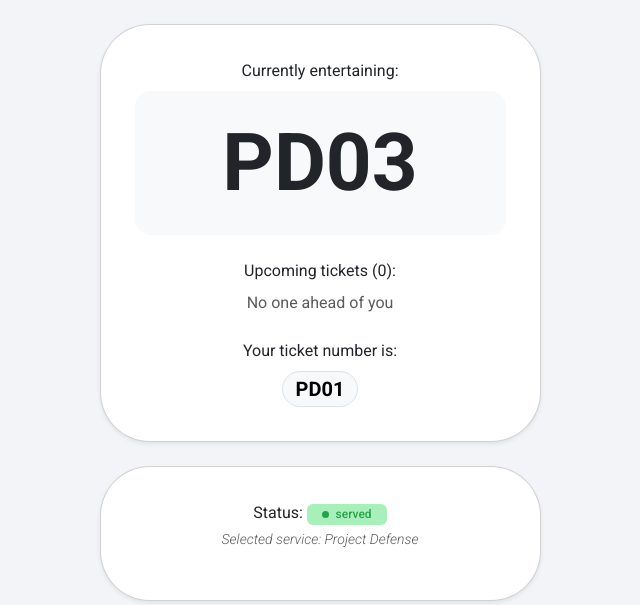
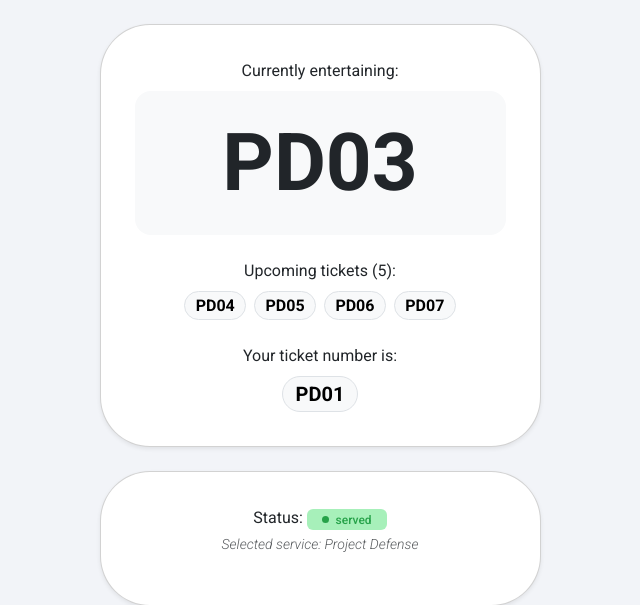
Before and after one commit to gianbonilla-IIT/BONILLA-CCC181, a Flask app: page /queue/1 in a window 1280 px wide. Shown: the part 57-662 px from the top of the page, without its empty margins (320-960 px from the left). Run offline with Flask 3, Linux system fonts and the light colour scheme.

Commit message:
fixed bug where upcoming tickets won't display your tickets, alongside other variables that will get affected by that fix

```diff
--- a/app.py
+++ b/app.py
@@ -88,11 +88,20 @@ def index():
     return render_template("index.html")
 
 def _queue_context(t):
-    """Tickets waiting ahead of t, and the ticket currently being called."""
-    ahead = [x for x in TICKETS
-             if x["status"] == "waiting" and x["number"] < t["number"]]
+    """Everything My place needs to know about the line, from ticket t's point of view.
+
+    Returns (ahead_count, upcoming, waiting_count, current):
+      ahead_count   - waiting tickets with a lower number than t (people ahead of you)
+      upcoming      - the first 4 waiting tickets in the whole line (may include t itself)
+      waiting_count - how many tickets are waiting in total
+      current       - the ticket currently being called, or None
+    """
+    waiting = sorted((x for x in TICKETS if x["status"] == "waiting"),
+                     key=lambda x: x["number"])
+    ahead_count = sum(1 for x in waiting if x["number"] < t["number"])
+    upcoming = waiting[:4]
     current = next((x for x in TICKETS if x["status"] == "called"), None)
-    return ahead, current
+    return ahead_count, upcoming, len(waiting), current
 
 @app.get("/queue/<int:ticket_id>")
 def ticket(ticket_id):
@@ -100,21 +109,26 @@ def ticket(ticket_id):
     if t is None:
         abort(404)
 
-    ahead, current = _queue_context(t)
+    ahead_count, upcoming, waiting_count, current = _queue_context(t)
     service_name = next(s["name"] for s in SERVICES if s["id"] == t["service_id"])
 
     return render_template("ticket.html", ticket=t, service_name=service_name,
-                           ahead=ahead, current=current, meeting_link=MEETING_LINK)
+                           ahead_count=ahead_count, upcoming=upcoming,
+                           waiting_count=waiting_count, current=current,
+                           meeting_link=MEETING_LINK)
 
 @app.get("/queue/<int:ticket_id>/status.json")
 def ticket_status(ticket_id):
     t = next((t for t in TICKETS if t["number"] == ticket_id), None)
     if t is None:
         abort(404)
-    ahead, current = _queue_context(t)
+    ahead_count, upcoming, waiting_count, current = _queue_context(t)
     return {
         "status": t["status"],
-        "ahead": [ticket_label(x) for x in ahead],
+        "ahead": ahead_count,
+        "waiting": waiting_count,
+        "upcoming": [{"label": ticket_label(x), "mine": x["number"] == t["number"]}
+                     for x in upcoming],
         "current": ticket_label(current) if current else None,
     }
 
--- a/static/js/main.js
+++ b/static/js/main.js
@@ -64,8 +64,8 @@ if (liveRegion) {
     badge.className = `badge status-badge status-${data.status}`;
     badge.textContent = data.status.replace("-", " ");
 
-    // Position sentence
-    const n = data.ahead.length;
+    // Position sentence: data.ahead is the number of people ahead of you
+    const n = data.ahead;
     let sentence = "";
     if (data.status === "called") sentence = "It's your turn!";
     else if (data.status === "waiting") {
@@ -73,21 +73,29 @@ if (liveRegion) {
     }
     document.getElementById("position-text").textContent = sentence;
 
-    // Currently entertaining + upcoming pills
+    // Currently entertaining + the upcoming line (may include your own ticket)
     document.getElementById("current-number").textContent = data.current || "—";
-    document.getElementById("upcoming-count").textContent = n;
+    document.getElementById("upcoming-count").textContent = data.waiting;
     const box = document.getElementById("upcoming");
     box.replaceChildren();
-    if (n === 0) {
+    if (data.upcoming.length === 0) {
       const empty = document.createElement("span");
       empty.className = "text-body-secondary";
-      empty.textContent = "No one ahead of you";
+      empty.textContent = "No one waiting";
       box.appendChild(empty);
     } else {
-      data.ahead.slice(0, 4).forEach((label, i) => {
+      data.upcoming.forEach((item, i) => {
         const pill = document.createElement("span");
-        pill.className = "badge rounded-pill text-bg-light border fs-6" + (i === 3 ? " d-none d-md-inline" : "");
-        pill.textContent = label;
+        pill.className = "badge rounded-pill fs-6 " +
+          (item.mine ? "text-bg-primary" : "text-bg-light border") +
+          (i === 3 ? " d-none d-md-inline" : "");
+        pill.textContent = item.label;
+        if (item.mine) {
+          const hint = document.createElement("span");
+          hint.className = "visually-hidden";
+          hint.textContent = " (you)";
+          pill.appendChild(hint);
+        }
         box.appendChild(pill);
       });
     }
--- a/templates/ticket.html
+++ b/templates/ticket.html
@@ -21,14 +21,14 @@
             </span>
           </div>
 
-            <p class="mb-2">Upcoming tickets (<span id="upcoming-count">{{ ahead|length }}</span>):</p>
+          <p class="mb-2">Upcoming tickets (<span id="upcoming-count">{{ waiting_count }}</span>):</p>
           <div id="upcoming" class="d-flex justify-content-center gap-2 mb-4">
-            {% for x in ahead[:4] %}
+            {% for x in upcoming %}
             <span
-              class="badge rounded-pill text-bg-light border fs-6 {% if loop.index == 4 %}d-none d-md-inline{% endif %}">{{
-              ticket_label(x) }}</span>
+              class="badge rounded-pill fs-6 {% if x.number == ticket.number %}text-bg-primary{% else %}text-bg-light border{% endif %} {% if loop.index == 4 %}d-none d-md-inline{% endif %}">{{
+              ticket_label(x) }}{% if x.number == ticket.number %}<span class="visually-hidden"> (you)</span>{% endif %}</span>
             {% else %}
-            <span class="text-body-secondary">No one ahead of you</span>
+            <span class="text-body-secondary">No one waiting</span>
             {% endfor %}
           </div>
 
@@ -45,8 +45,8 @@
               {% if ticket.status == "called" %}
               It's your turn!
               {% elif ticket.status == "waiting" %}
-              {% if ahead|length == 0 %}You're next!
-              {% else %}{{ ahead|length }} {{ "person" if ahead|length == 1 else "people" }} ahead of you
+              {% if ahead_count == 0 %}You're next!
+              {% else %}{{ ahead_count }} {{ "person" if ahead_count == 1 else "people" }} ahead of you
               {% endif %}
               {% endif %}
             </p>
```
